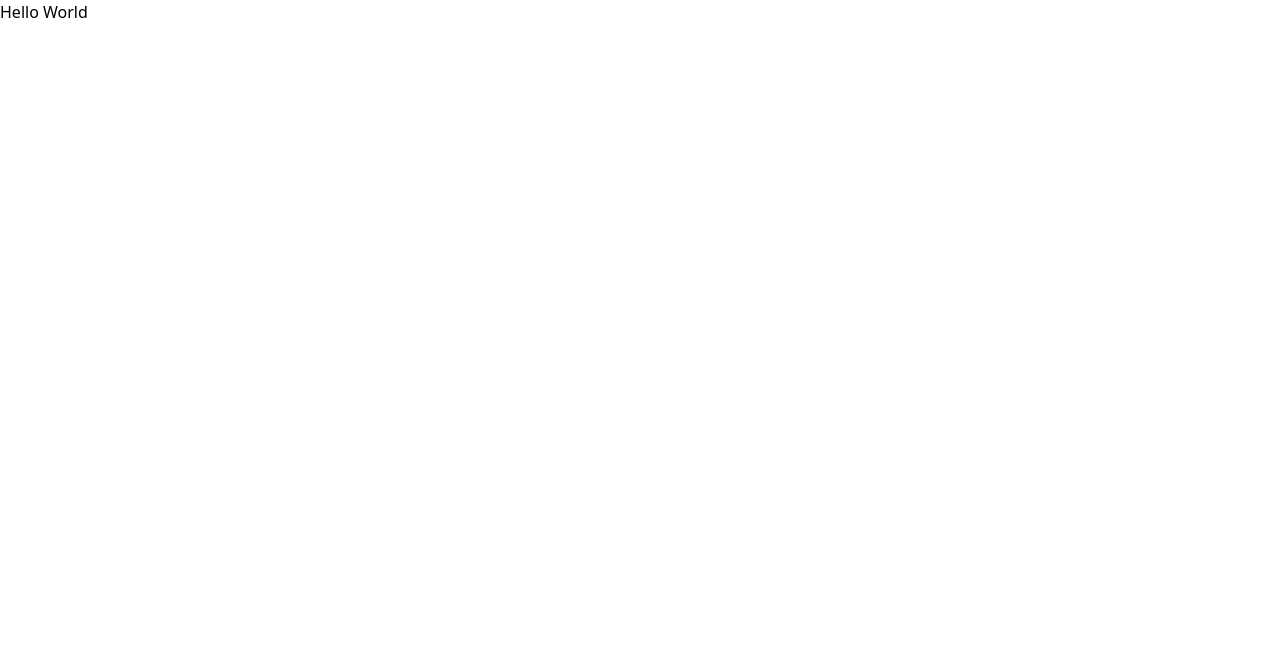
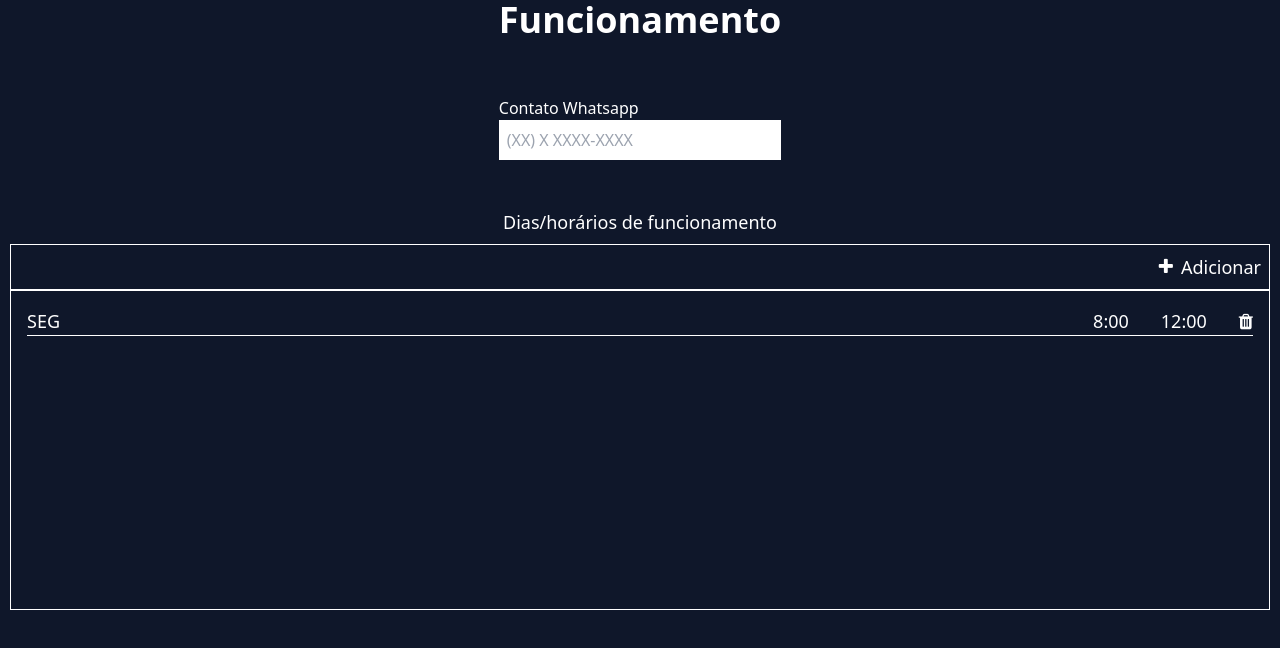
Before and after one commit to VINNE7/chefaofront, a React (Vite) app: page /secondStablishmentSignup in a window 1280 px wide. Shown: the top 648 px of the page. Built offline with nearby package versions, Linux system fonts and the light colour scheme.

Commit message:
make secondStablishmentSignup h1, input and table

```diff
--- a/src/pages/secondStablishmentSignup/index.tsx
+++ b/src/pages/secondStablishmentSignup/index.tsx
@@ -1,5 +1,29 @@
 export default function SecondStablishmentSignup(){
   return(
-    <> Hello World </>
+    <div className="flex flex-col w-screen h-screen bg-slate-900">
+      <div className="flex flex-col mx-auto gap-4">
+      <h1 className="text-white text-4xl font-bold">Funcionamento</h1>
+
+      <form action="" className="text-white mt-10">
+        <div className="input-field flex flex-col">
+          <label htmlFor="">Contato Whatsapp</label>
+          <input type="text" placeholder="(XX) X XXXX-XXXX" className="h-10 p-2 text-black" />
+        </div>
+      </form>
+      </div>
+
+      <div className="flex flex-col mt-10 items-center text-white text-lg">
+        <h2 className="my-2">Dias/horários de funcionamento</h2>
+        <div className="w-[calc(100%-20px)] p-2 border border-white flex justify-end  gap-2">
+          <button className=" flex gap-2 items-center"> <i className="fa fa-plus"></i> Adicionar</button>
+        </div>
+        <ul className="w-[calc(100%-20px)] h-80 border border-white">
+          <li className="flex justify-between m-4 border-b border-white" tabIndex={0}>
+            <span>SEG</span>
+            <div className="flex gap-8 items-center"><span>8:00</span> <span>12:00</span> <button><i className="fa fa-trash"></i></button></div>
+          </li>
+        </ul>
+      </div>
+    </div>
   )
 }
```
